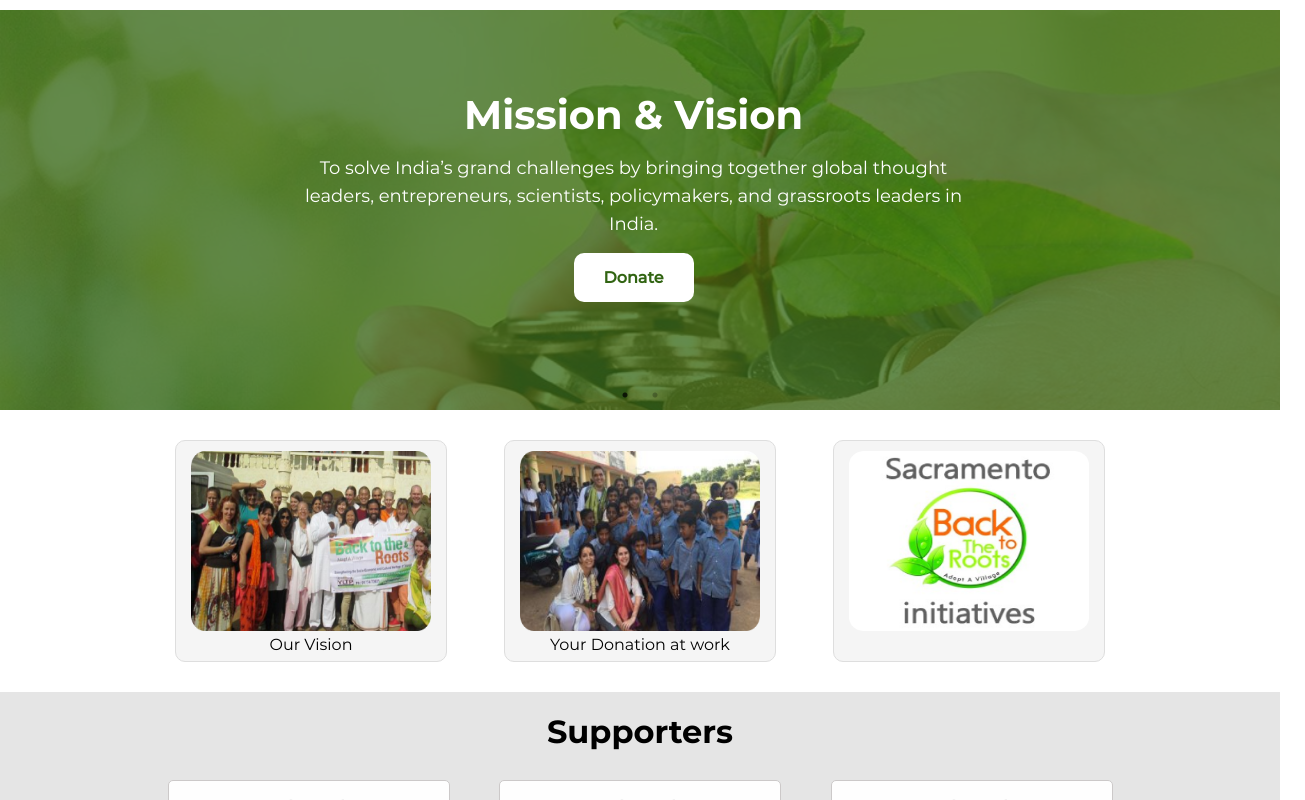
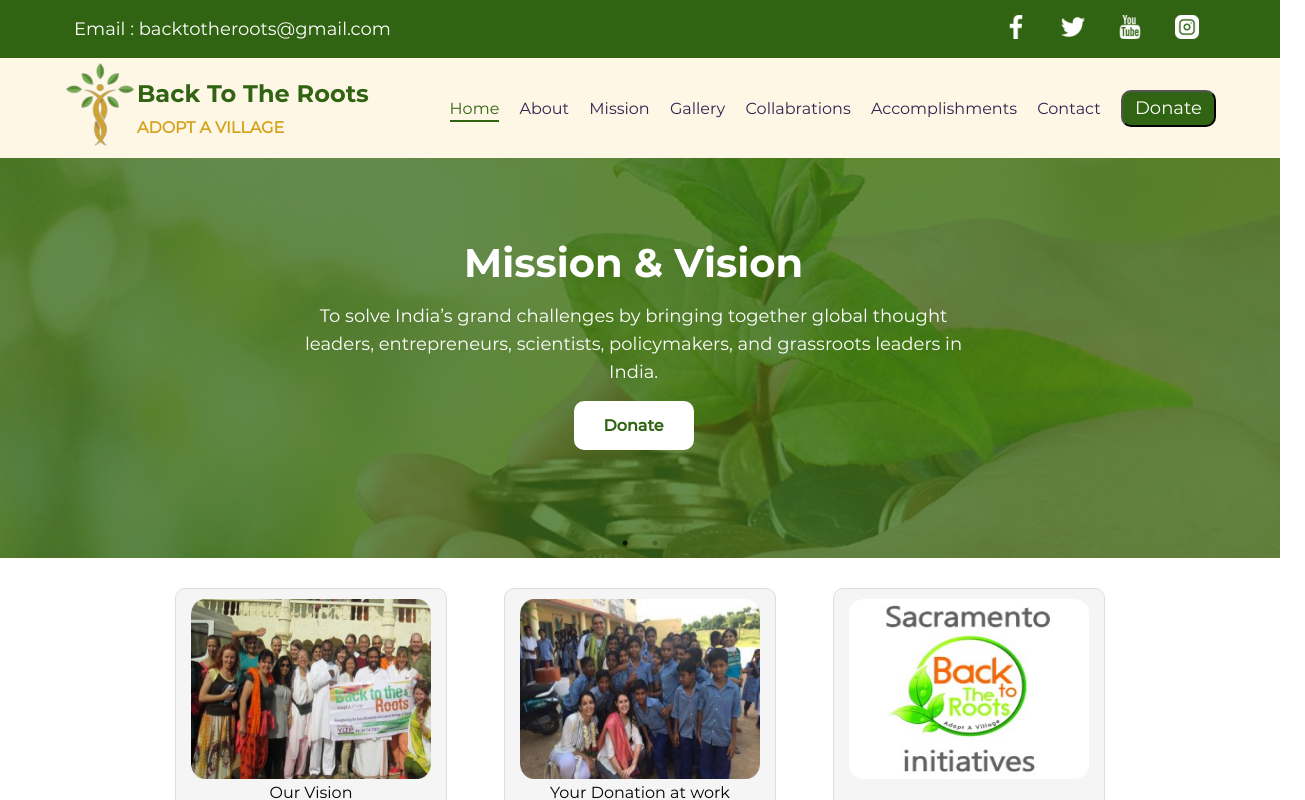
Before and after one commit to divyasriambati/backtotheroots, a React (Create React App) app: page / in a window 1280 px wide. Shown: the top 800 px of the page, 1305 px wide, since content can reach past the window. Built offline with nearby package versions, Linux system fonts and the light colour scheme.

Commit message:
complete Navbar

```diff
--- a/src/components/Home/Home.css
+++ b/src/components/Home/Home.css
@@ -1,6 +1,7 @@
 
 .home_section{
-    margin:10px auto;
+    margin:0px;
+    overflow: hidden;
     font-family: Regular;
 }
 .home_section_container {
--- a/src/components/Home/Home.js
+++ b/src/components/Home/Home.js
@@ -8,11 +8,13 @@
 import supporter1 from '../../assets/supporter1.png'
 import supporter2 from '../../assets/supporter2.png'
 import supporter3 from '../../assets/supporter3.png'
+import Navbar from '../Navbar/Navbar'
 
 export default function Home() {
   return (
+    <div>
+        <Navbar></Navbar>
         <div className='home_section'>
-
             <Carousel></Carousel>
 
             <div className='home_section_container'>
@@ -95,8 +97,10 @@
 
                 </div>
             </div>
+         </div>
         <Footer></Footer>
 
     </div>
+
   )
 }
--- a/src/components/Navbar/Navbar.css
+++ b/src/components/Navbar/Navbar.css
@@ -67,13 +67,7 @@
   display: flex;
   flex-direction: row;
   align-items: center;
-  /* background-color: black; */
 }
-
-@media screen and  (min-width: 1350px) {
-
-}
-
 .nav-icon-column2{
   display: flex;
   flex-direction: column;
@@ -92,9 +86,8 @@
 }
 .bttr-text{
   color: #316412;
-  font-size: 28px;
-  font-family: Montserrat;
-  font-weight: 700;
+  font-size: 1.5rem;
+  font-family: Bold;
 }
 .adopt-a-village-text{
   color: #D6A21D;
@@ -113,23 +106,101 @@
   font-size: large;
 }
 
+.navbar {
+  height: 100px;
+  background-color: #fef7e5;
+  position: relative;
+  width: 100%;
+}
+.container {
+  margin: 0 auto;
+  padding: 0px 5%;
+  display: flex;
+  justify-content: space-between;
+  align-items: center;
+  height: 100%;
+  font-size: 26px;
+  font-family: Regular;
+}
 
-@media screen and (max-width: 1350px) {
-    .menubar {
-      display: block;
-    }
-    .navbar-navs{
-      display: flex;
-      flex-direction: row;
-    }
+.logo {
+}
+
+.menu-icon {
+  display: none;
+}
+.menuicon{
+  height:20px;
+  width: 20px;
+}
+
+.nav-elements {
+  width: 70%;
+}
+
+.nav-elements ul {
+  display: flex;
+  justify-content: space-between;
+  list-style-type: none;
+}
+
+.nav-elements ul a {
+  font-size: 16px;
+  font-weight: 400;
+  color: #2f234f;
+  text-decoration: none;
+}
+
+.nav-elements ul a.active {
+  color: #316412;
+  font-weight: 500;
+  position: relative;
+}
+
+.nav-elements ul a.active::after {
+  content: '';
+  position: absolute;
+  bottom: -4px;
+  left: 0;
+  width: 100%;
+  height: 2px;
+  background-color: #316412;
+}
+
+@media (max-width: 1024px) {
+  .menu-icon {
+    display: block;
+    cursor: pointer;
   }
-  @media screen and (min-width: 1350px) {
-    .menubar {
-      display: none;
-    }
+
+  .nav-elements {
+    position: absolute;
+    z-index: 2;
+    right: 0;
+    top: 90px;
+    background-color: #fef7e5;
+    width: 0px;
+    height: calc(100vh - 60px);
+    transition: all 0.3s ease-in;
+    overflow: hidden;
   }
-  @media screen and (max-width: 1350px) {
-    .navbar-navs {
-      display: none;
+
+  .nav-elements.active {
+    width: 270px;
+  }
+
+  .nav-elements ul {
+    display: flex;
+    flex-direction: column;
+  }
+
+  .nav-elements ul li {
+    margin-right: unset;
+    margin-top: 22px;
   }
 }
+@media (max-width: 374px) {
+  .bttr-text{
+   font-size: 1.2rem;
+  }
+}
--- a/src/components/Navbar/Navbar.js
+++ b/src/components/Navbar/Navbar.js
@@ -12,6 +12,11 @@
 
 function Navbar(props) {
     const [isNavExpanded, setIsNavExpanded] = useState(false)
+    const [showNavbar, setShowNav] = useState(false)
+    const handleShowNavbar = () => {
+      setShowNav(!showNavbar)
+    }
+
     return (
         <div className='nav-main-container'>
             <div className='nav-row-container'>
@@ -27,8 +32,11 @@
                 </div>
                 </div>
             </div>
-            <div className='sub-nav-container'>
-                <div className='nav-icon-container'>
+
+            <nav className="navbar">
+                <div className="container">
+                  <div className="logo">
+                    <div className='nav-icon-container'>
                     <div className='nav-icon-column1'>
                          <img src={icon} ></img>
                     </div>
@@ -41,19 +49,40 @@
                         </div>
                     </div>
                 </div>
-                <div className={isNavExpanded ? "navbarnavs expanded":"navbar-navs"  }>
-                    <p>Home</p>
-                    <p>About</p>
-                    <p>Mission</p>
-                    <p>Gallery</p>
-                    <p>Collabrations</p>
-                    <p>Accomplishments</p>
-                    <p>Contact</p>
-                    {/* <p>Donate</p> */}
-                    <button className='donate-button'>Donate</button>
+                  </div>
+                  <div className="menu-icon" onClick={handleShowNavbar}>
+                    <img  src={menubar} className="menuicon"></img>
+                  </div>
+                  <div className={`nav-elements  ${showNavbar && 'active'}`}>
+                    <ul>
+                      <li>
+                        <NavLink to="/">Home</NavLink>
+                      </li>
+                      <li>
+                        <NavLink to="/about">About</NavLink>
+                      </li>
+                      <li>
+                        <NavLink to="/mission">Mission</NavLink>
+                      </li>
+                      <li>
+                        <NavLink to="/Gallery">Gallery</NavLink>
+                      </li>
+                      <li>
+                        <NavLink to="/Collabrations">Collabrations</NavLink>
+                      </li>
+                      <li>
+                        <NavLink to="/Accomplishments">Accomplishments</NavLink>
+                      </li>
+                      <li>
+                        <NavLink to="/Contact">Contact</NavLink>
+                      </li>
+                      <li>
+                        <button className='donate-button'>Donate</button>
+                      </li>
+                    </ul>
+                  </div>
                 </div>
-                <img className='menubar' src={menubar}onClick={() => {setIsNavExpanded(!isNavExpanded);}} style={{width:"3%",fill:"white"}}></img>
-             </div>
+             </nav>
         </div>
     );
 }
```
Lines whose indentation alone changed are shown as unchanged.
